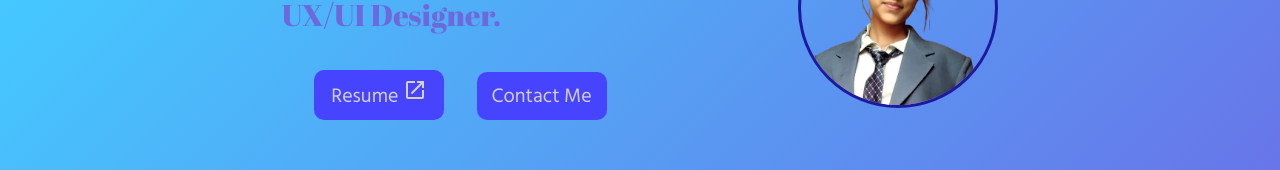
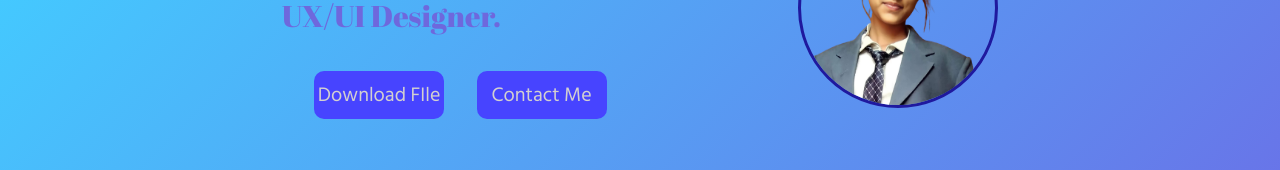
Before and after one commit to pallaviDwivedi1605/Pallavi_Dwivedi, a Next.js app: page / in a window 1280 px wide. Shown: the part 422-592 px from the top of the page. Built offline with nearby package versions, Linux system fonts and the light colour scheme.

Commit message:
added resume

```diff
--- a/src/components/homeSection/HomeSection.jsx
+++ b/src/components/homeSection/HomeSection.jsx
@@ -44,7 +44,14 @@ function HomeSection() {
               </h3>
             )}
             <div>
-              <Link className={styles.btn}  href="/PALLAVI_DWIVEDI.PDF" download="Resume.pdf" target="_blank">Resume <LaunchIcon/></Link>
+            <a
+              className={styles.btn}
+              href="/PALLAVI_DWIVEDI.pdf"
+              alt="alt text"
+              target="_blank"
+              rel="noopener noreferrer"
+            >Download FIle</a>
+              {/* <Link className={styles.btn}  href="/PALLAVI_DWIVEDI.PDF" download="Resume.pdf" target="_blank">Resume <LaunchIcon/></Link> */}
               <Link className={styles.btn} href={"/contact"}>Contact Me</Link>
             </div>
           </div>
```
